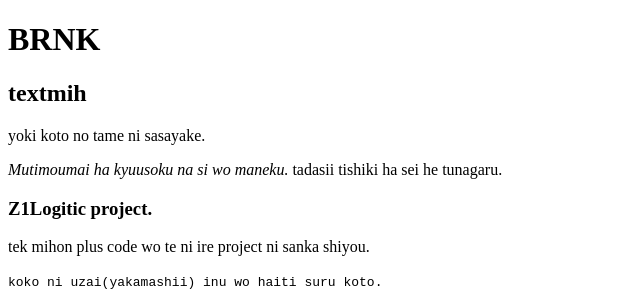
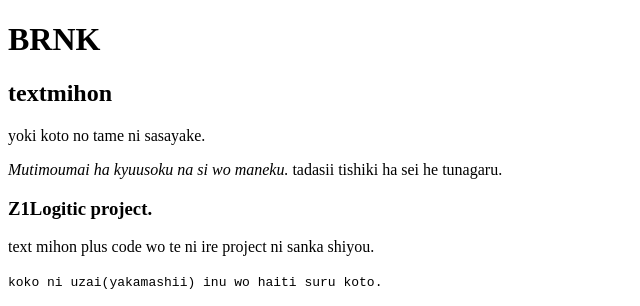
Before and after one commit to nazki35/z1logitc, a plain HTML site: page index.html in a window 1280 px wide. Shown: the top 306 px of the page, 0-640 px from the left. Drawn offline with Linux system fonts and the light colour scheme.

Commit message:
Update index.html

```diff
--- a/index.html
+++ b/index.html
@@ -8,7 +8,7 @@
     <body>
 
         <h1>BRNK</h1>
-        <h2>textmih</h2>
+        <h2>textmihon</h2>
 
         <p>
             yoki koto no tame ni sasayake.
@@ -22,7 +22,7 @@
 
         <h3>Z1Logitic project.</h3>
         <p>
-            tek mihon
+            text mihon
             plus code wo te ni ire project ni sanka shiyou.
         </p>
 
```
